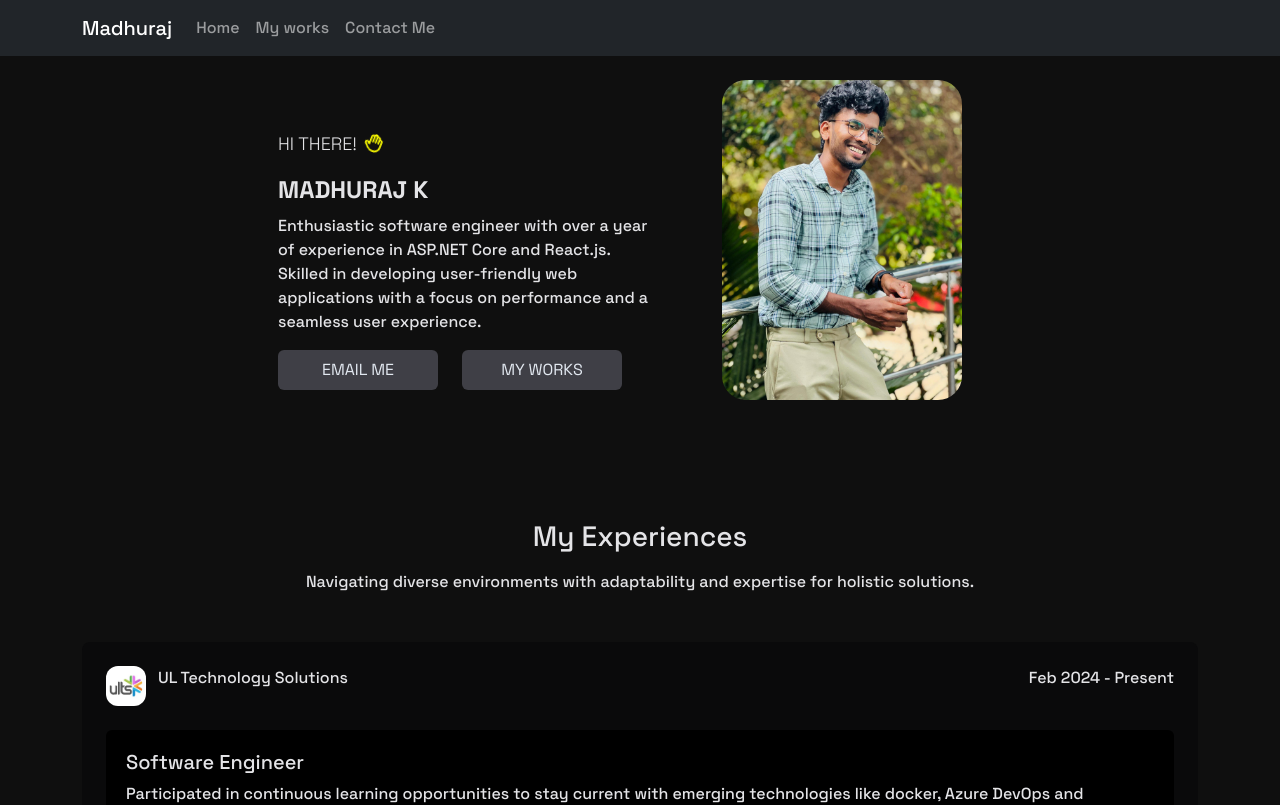
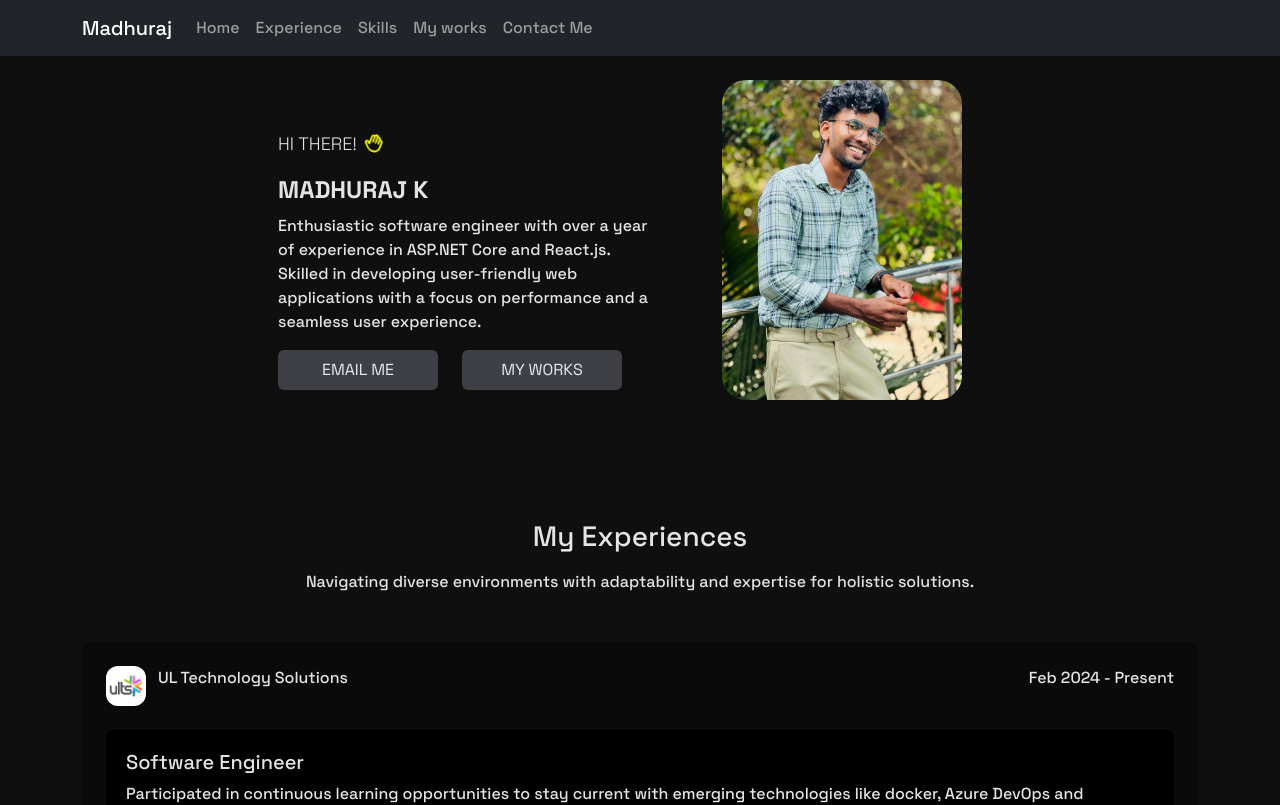
Before and after one commit to kmadhuraj/personal-portfolio, a React (Vite) app: page / in a window 1280 px wide. Shown: the top 805 px of the page. Built offline with nearby package versions, Linux system fonts and the light colour scheme.

Commit message:
17th commit

```diff
--- a/src/header/MyNavbar.jsx
+++ b/src/header/MyNavbar.jsx
@@ -50,16 +50,28 @@ export default function MyNavbar() {
                 >
                   Home
                 </Link>
-                {/* <Link
+                <Link
                   className="nav-link"
-                  to="about"
+                  to="experince"
                   spy={true}
                   smooth={true}
                   offset={50}
                   duration={100}
                 >
-                  About me
-                </Link> */}
+                  Experience
+                </Link>
+
+
+                <Link
+                  className="nav-link"
+                  to="skill"
+                  spy={true}
+                  smooth={true}
+                  offset={50}
+                  duration={100}
+                >
+                  Skills
+                </Link>
                 <Link
                   className="nav-link"
                   to="projects"
--- a/src/pages/HomePage.jsx
+++ b/src/pages/HomePage.jsx
@@ -144,7 +144,7 @@ export default function HomePage() {
 
                   {/* resume section */}
 
-            <div className="tw-flex tw-flex-col tw-items-center  container tw-text-zinc-200">
+            <div id="experince" className="tw-flex tw-flex-col tw-items-center  container tw-text-zinc-200">
               <div
                 data-aos="fade-up"
                 duration="1000"
@@ -164,7 +164,7 @@ export default function HomePage() {
 
             {/* skills section */}
 
-            <div className="container ">
+            <div id="skill" className="container ">
               <div className="tw-flex tw-text-md tw-flex-col tw-gap-10 tw-items-center tw-text-zinc-200 ">
                 <div
                   data-aos="fade-up"
```
